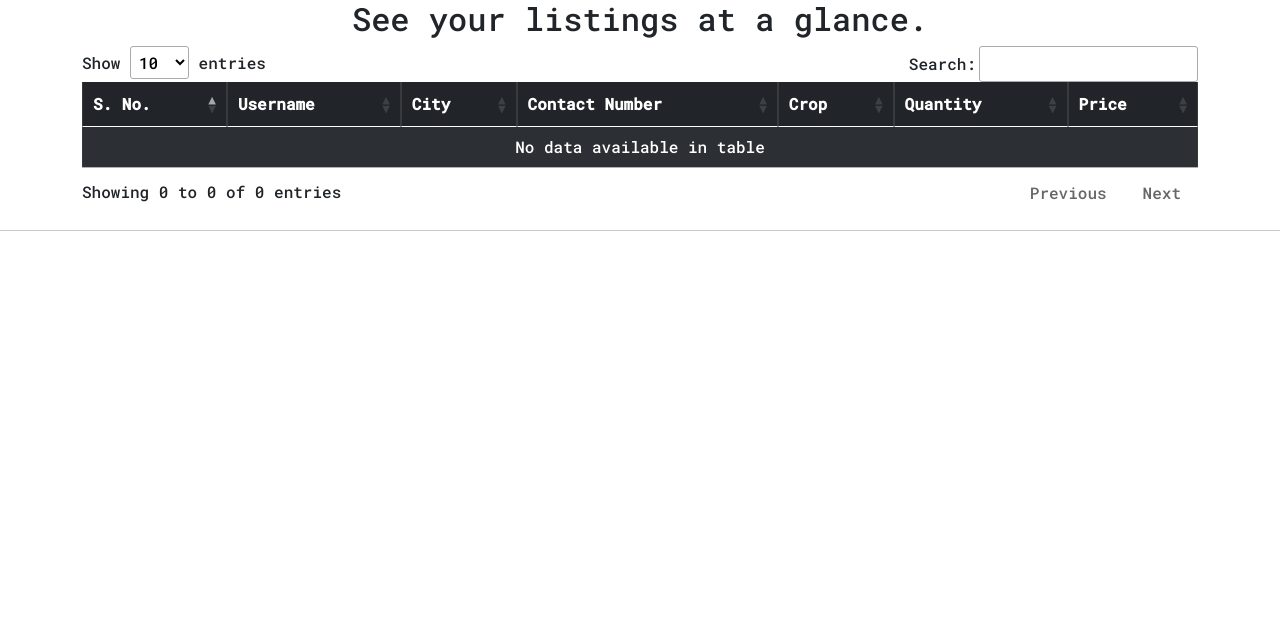
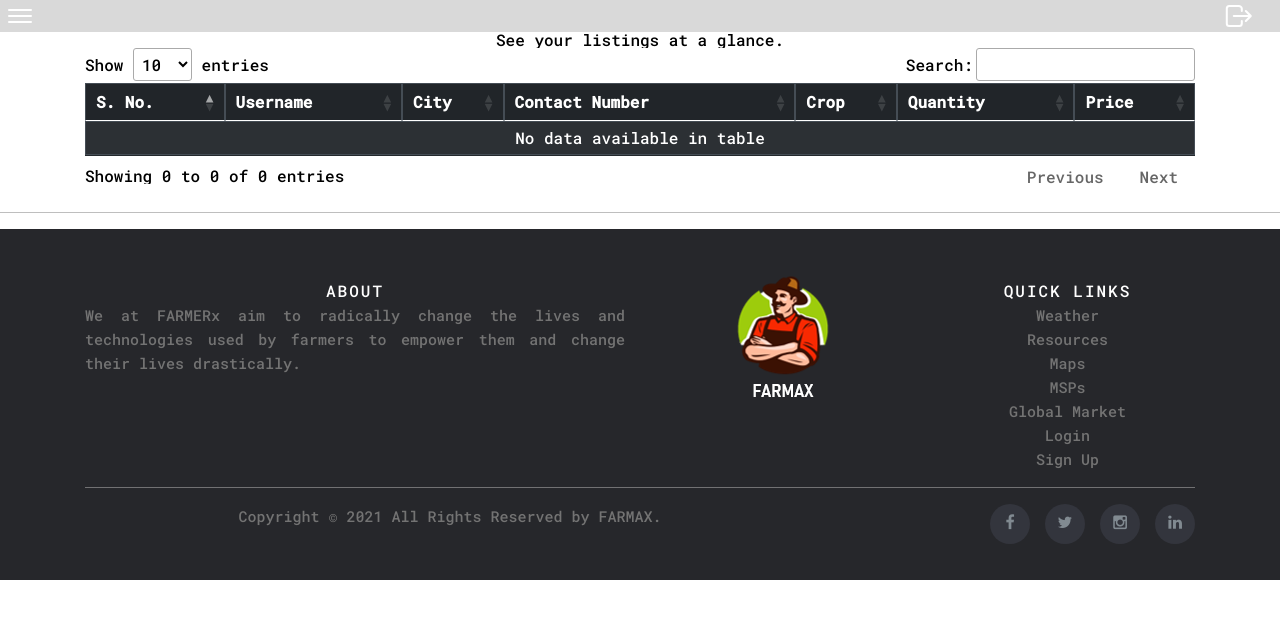
Before and after one commit to infinte-bandwidth/farmerX, a PHP site: page /show-market.php in a window 1280 px wide. Shown: the top 619 px of the page. Run offline with PHP 8.4, Linux system fonts and the light colour scheme; the visitor is signed in with stand-in values (Sample User, id 1); data that the repository does not hold is empty; some libraries are stand-ins or nearby versions.

Commit message:
Update show-market.php

```diff
--- a/show-market.php
+++ b/show-market.php
@@ -21,11 +21,95 @@ if (!isset($_SESSION['loggedin'])) {
   <link rel="stylesheet" href="//cdn.datatables.net/1.10.20/css/jquery.dataTables.min.css">
   <link href="https://fonts.googleapis.com/css2?family=Roboto+Mono:wght@500&display=swap" rel="stylesheet">
   <link rel="preconnect" href="https://fonts.gstatic.com">
+  <link rel="stylesheet" type="text/css" href="assets/css/bootstrap.min.css">
+    <link rel="stylesheet" type="text/css" href="assets/css/font-awesome.css">
+    <link rel="stylesheet" type="text/css" href="assets/css/art.css">
+    <link rel="stylesheet" type="text/css" href="assets/css/owl-carousel.css">
+    <link rel="stylesheet" href="assets/css/style.css">
+    <link rel="stylesheet" href="assets/css/nav.php">
+    <link rel="stylesheet" href="assets/css/resetreserved.css">
+    <link rel="stylesheet" href="assets/css/carousel.css">
 
 </head>
 
 <body>
-  <div class="container" style="font-family: 'Roboto Mono', monospace;">
+<nav class="h-nav">
+        <ion-icon name="menu-outline" onclick="openNav()"></ion-icon>
+        <?php
+        if (!isset($_SESSION['loggedin'])) {
+            echo "<a href='login.php' class='login'><ion-icon name='log-in-outline'></ion-icon></a>
+	        <a href='signup.php' class='sign-up'><ion-icon name='person-add-outline'></ion-icon></a>";
+        } else {
+            echo "<a href='logout.php' class='login'><ion-icon name='log-out-outline'></ion-icon></a>";
+        }
+        ?>
+    </nav>
+    <nav class="v-nav-primary">
+        <ion-icon name="return-up-back-outline" onclick="closeNav()"></ion-icon>
+        <a class="item1">
+            <?php
+            if (isset($_SESSION['username'])) {
+                echo '<ion-icon name=""></ion-icon>';
+                echo $_SESSION['username'];
+            } else {
+                echo '<ion-icon name="leaf-outline"></ion-icon>';
+                echo "Menu";
+            }
+            ?>
+        </a>
+        <a href="index.php" class="v-nav-item item2">
+            <ion-icon name="home-outline"></ion-icon>
+            Home
+        </a>
+        <a href="javascript:openServices()" class="v-nav-item">
+            <ion-icon name="bar-chart-outline"></ion-icon>
+            Services
+        </a>
+        <a href="" class="v-nav-item">
+            <ion-icon name="call-outline"></ion-icon>
+            Contact Us
+        </a>
+    </nav>
+    <nav class="v-nav-services">
+        <ion-icon name="return-up-back-outline" onclick="closeServices()"></ion-icon>
+        <a class="item1">
+            <?php
+            if (isset($_SESSION['username'])) {
+                echo "<ion-icon name=''></ion-icon>";
+            } else {
+                echo "<ion-icon name='bag-handle'></ion-icon>";
+            }
+            ?>
+            Services
+        </a>
+        <a href="weather.php" class="v-nav-item">
+            <ion-icon name="cloudy-night-outline"></ion-icon>
+            Weather Forcast
+        </a>
+        <a href="resources.php" class="v-nav-item">
+            <ion-icon name="bag-check-outline"></ion-icon>
+            Resources
+        </a>
+        <a href="msp.php" class="v-nav-item">
+            <ion-icon name="logo-usd"></ion-icon>
+            MSP
+        </a>
+        <a href="market.php" class="v-nav-item">
+            <ion-icon name="fish-outline"></ion-icon>
+            Market
+        </a>
+        <a href="news.php" class="v-nav-item">
+            <ion-icon name="color-fill-outline"></ion-icon>
+            News
+        </a>
+        <a href="map.php" class="v-nav-item">
+            <ion-icon name="finger-print-outline"></ion-icon>
+            Agricultural Land
+        </a>
+    </nav>
+
+
+  <div class="container" style="font-family: 'Roboto Mono', monospace;margin-top: 2rem;">
     <h2 style="text-align:center;">See your listings at a glance.</h2>
     <table class="table table-striped table-dark table-bordered" id="myTable">
       <thead>
@@ -50,8 +134,7 @@ if (!isset($_SESSION['loggedin'])) {
           echo "<tr>
           <th scope='row'>" . $sno . "</th>
           <td>" . $row['username'] . "</td>
-          <td>" . $row['city'] . "</td>
-          <td>" . $row['contact'] . "</td>
+          <td>" . $row['state'] . "</td>
           <td>" . $row['crop'] . "</td>
           <td>" . $row['quantity'] . "</td>
           <td>" . $row['price'] . "</td>
@@ -63,6 +146,61 @@ if (!isset($_SESSION['loggedin'])) {
   </div>
 
   <hr>
+         <footer class="site-footer" style="font-family: 'Roboto Mono', monospace;">
+            <div class="container">
+                <div class="row">
+                    <div class="col-sm-12 col-md-6">
+                        <h6>About</h6>
+                        <p class="text-justify">We at FARMERx aim to radically change the lives and technologies used by farmers to empower them and change their lives drastically.</p>
+                    </div>
+
+                    <div class="col-xs-6 col-md-3">
+
+                        <ul class="footer-links">
+
+                            <li><a href="index.php"><img src="assets/images/fmax.png"> </a></li>
+
+                        </ul>
+                    </div>
+
+                    <div class="col-xs-6 col-md-3">
+                        <h6>Quick Links</h6>
+                        <ul class="footer-links">
+                            <li><a href="weather.php">Weather</a></li>
+                            <li><a href="resources.php">Resources</a></li>
+                            <li><a href="map.php">Maps</a></li>
+                            <li><a href="msp.php">MSPs</a></li>
+                            <li><a href="market.php">Global Market</a></li>
+                            <li><a href="login.php">Login</a></li>
+                            <li><a href="signup.php">Sign Up</a></li>
+                        </ul>
+                    </div>
+                </div>
+                <hr>
+            </div>
+            <div class="container">
+                <div class="row">
+                    <div class="col-md-8 col-sm-6 col-xs-12">
+                        <p class="copyright-text">Copyright &copy; 2021 All Rights Reserved by
+                            <a href="index.php">FARMAX</a>.
+                        </p>
+                    </div>
+
+                    <div class="col-md-4 col-sm-6 col-xs-12">
+                        <ul class="social-icons">
+                            <li><a class="facebook" href="#"><i class="fa fa-facebook"></i></a></li>
+                            <li><a class="twitter" href="#"><i class="fa fa-twitter"></i></a></li>
+                            <li><a class="dribbble" href="#"><i class="fa fa-instagram"></i></a></li>
+                            <li><a class="linkedin" href="#"><i class="fa fa-linkedin"></i></a></li>
+                        </ul>
+                    </div>
+                </div>
+            </div>
+        </footer>
+
+
+
+
   <!-- Optional JavaScript; choose one of the two! -->
 
   <!-- Option 1: Bootstrap Bundle with Popper -->
@@ -74,6 +212,8 @@ if (!isset($_SESSION['loggedin'])) {
   <script src="https://cdn.jsdelivr.net/npm/popper.js@1.16.0/dist/umd/popper.min.js" integrity="sha384-Q6E9RHvbIyZFJoft+2mJbHaEWldlvI9IOYy5n3zV9zzTtmI3UksdQRVvoxMfooAo" crossorigin="anonymous"></script>
   <script src="https://stackpath.bootstrapcdn.com/bootstrap/4.4.1/js/bootstrap.min.js" integrity="sha384-wfSDF2E50Y2D1uUdj0O3uMBJnjuUD4Ih7YwaYd1iqfktj0Uod8GCExl3Og8ifwB6" crossorigin="anonymous"></script>
   <script src="//cdn.datatables.net/1.10.20/js/jquery.dataTables.min.js"></script>
+  <script src="assets/js/nav.js"></script>
+   <script src="https://unpkg.com/ionicons@5.4.0/dist/ionicons.js"></script>
 
   <script>
     $(document).ready(function() {
```
